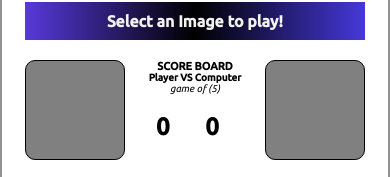
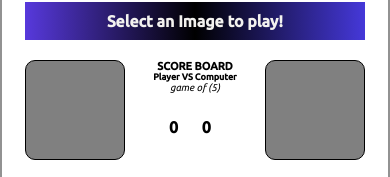
Before and after one commit to Quintinus98/rock-paper-scissors, a plain HTML site: page index.html in a window 390 px wide. Shown: the part 243-420 px from the top of the page. Drawn offline with Linux system fonts and the light colour scheme.

Commit message:
Updated score and scoreboard p

```diff
--- a/styles.css
+++ b/styles.css
@@ -187,11 +187,16 @@ body {
 		font-size: 11px;
 	}
 	.scoreboard h3:nth-child(2) {
-		font-size: 10px;
+		font-size: 9px;
 	}
 
 	.scoreboard p {
 		font-size: 10px;
 	}
 
+	.play_area p.score {
+		font-size: 16px;
+		letter-spacing: 10px;
+	}
+
 }
```
